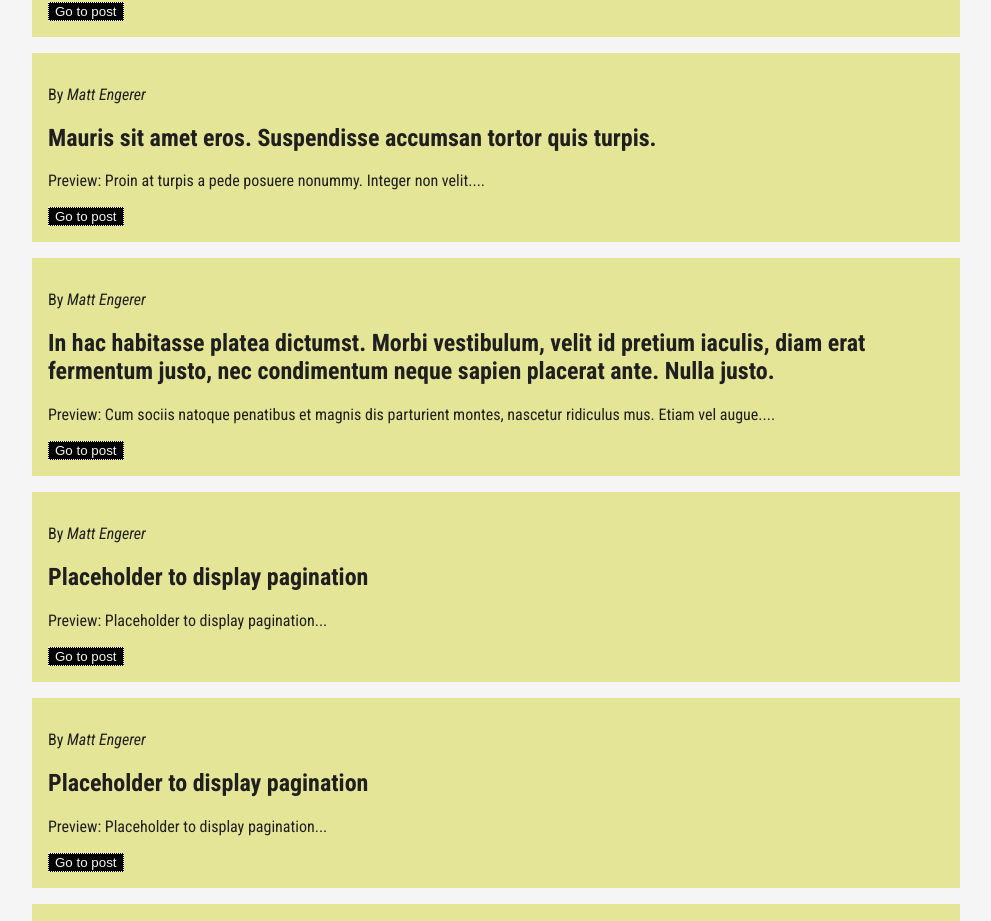
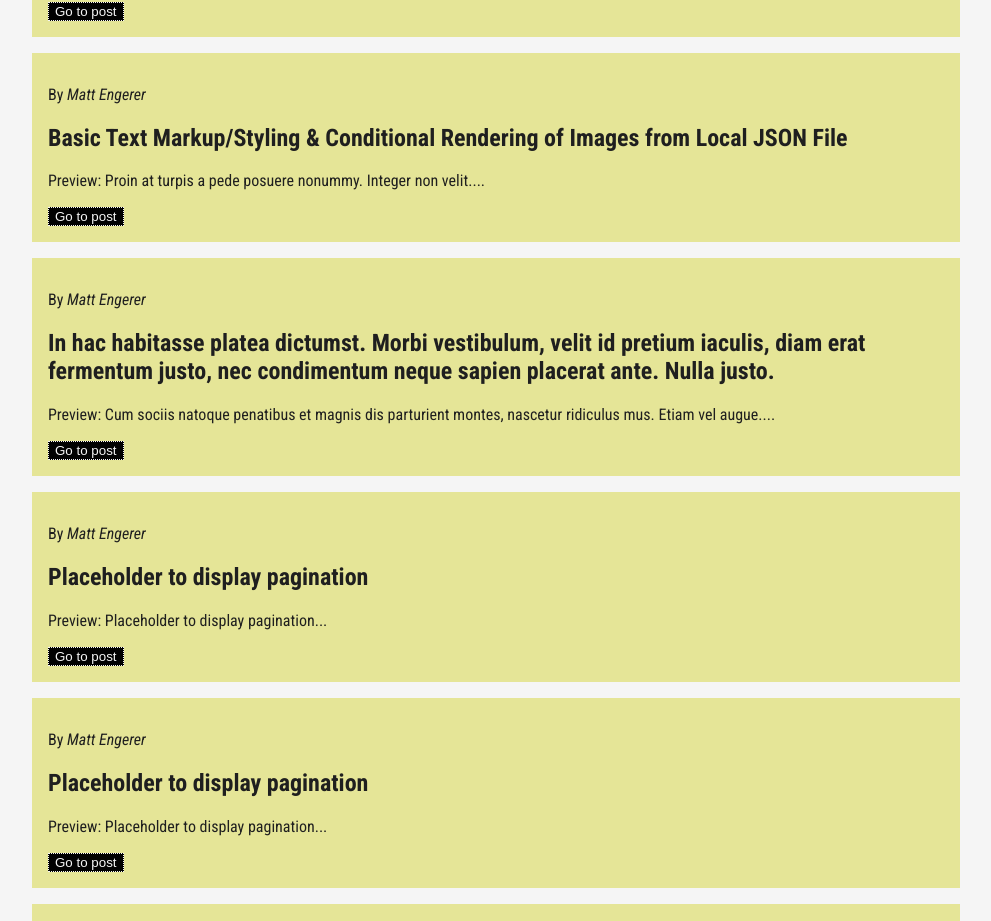
Before and after one commit to uchutanjyo/personal-blog, a React (Create React App) app: page / in a window 1280 px wide. Shown: the part 1097-2018 px from the top of the page, without its empty margins (136-1127 px from the left). Built offline with nearby package versions, Linux system fonts and the light colour scheme.

Commit message:
JSON file styling & image rendering complete

```diff
--- a/src/blogposts/blogposts.json
+++ b/src/blogposts/blogposts.json
@@ -12,6 +12,8 @@
       "image": "",
       "readingTimeMinutes": 9,
       "paragraphs": [["Wow, that was a long post-title- which probably doesn't properly explain what I did, but it made sense in my head. It's been a long time since I wrote anything here"],
+
+      ["conditionalax-1.png"],
 
       ["I found it very difficult to find clear instructions on this (for people at my level, anyway..), so hopefully this helps someone. Please excuse any bad grammar / lack of capitalization/punctuation -I'm writing this fast so I can get back to my work!"],
 
@@ -29,7 +31,7 @@
 
 
  ["And then, in an example axios request: "],
-       [" const data = await axios.get(`${appUrl}/cart`);"],
+       ["conditionalax-2.png"],
 
  ["This would ensure that the request would be made to localhost if the node environment variable was set to 'development'. Anything else would make a request to my hosted server."],
 
@@ -58,14 +60,17 @@
     {
       "id": 4,
       "author": "Matt Engerer",
-      "title": "Mauris sit amet eros. Suspendisse accumsan tortor quis turpis.",
+      "title": "Basic Text Markup/Styling & Conditional Rendering of Images from Local JSON File",
       "preview": "Proin at turpis a pede posuere nonummy. Integer non velit.",
-      "date": "1642895680000",
+      "date": "August 11, 2022",
       "image": "http://dummyimage.com/200x134.png/5fa2dd/ffffff",
       "readingTimeMinutes": 13,
-      "paragraphs": [["And then, in an example axios request: "],
-      [" const data = await axios.get(`${appUrl}/cart`);"]],
-      "tags": ["finance", "food"]
+      "paragraphs": [["I let this blog sit inactive for a couple months. While my reasons for this are unsatisfying (even for myself), they amount to 'too many other things going on', and 'rushing to move forwards after learning/implementing/building something new rather than slowing down and documenting the process'.  However, I've learned my lesson. From now on, I'll be taking my time to write out any novel solutions I come up with (or find/put together from Google searches, and turn them into 'Content' right here! :)"],
+
+      ["Anyway, I might as well make today's post about the seemingly simple/trivial feature I was able to implement on this very blog just a few minutes ago. It actually took me a couple hours to work out. "],
+
+      ["While I am eventually planning to create a server/database for this blog to store my posts, for the time being they are stored in a JSON file. I wanted to implement some basic styling for the mapped blogposts. Also, in my original Blogger blog, I had the occasional screenshot of code included amongst the text, and I wanted to include these images in each Blogpost page in the same places they appeared in the original blog.   "]],
+      "tags": []
     },
     {
       "id": 5,
--- a/src/components/BlogPost.js
+++ b/src/components/BlogPost.js
@@ -2,6 +2,7 @@ import React, { useState, useRef, useEffect } from "react";
 import { useGlobalContext } from "../context/Context";
 import { Link } from "react-router-dom";
 import Error from "./Error"
+import conditonalax1  from "../blogimages/conditionalax-1.png"
 
 const BlogPost = () => {
   const { currentBlogPost, resetBlogPost } = useGlobalContext();
@@ -42,7 +43,12 @@ const BlogPost = () => {
             <h3> Title: {title}</h3>
 
               {paragraphs.map((paragraph) => {
-                return  <p key={id}>{paragraph}</p>
+                if (paragraph[0].includes('.png')) {
+                  const screenshot = `${paragraph[0]}`
+                  console.log(screenshot)
+                  return <img src={require(`../blogimages/${screenshot}`)}  style={{height:'5em',}} />
+                }
+                return  <p key={id} style={{display:'flex', paddingTop:'.7em', lineHeight: '1.3em'}}>{paragraph}</p>
       })
 
               }
```
Also changed, not shown: src/blogimages/conditionalax-1.png (added), src/blogimages/conditionalax-2.png (added), src/components/random.js (added).
